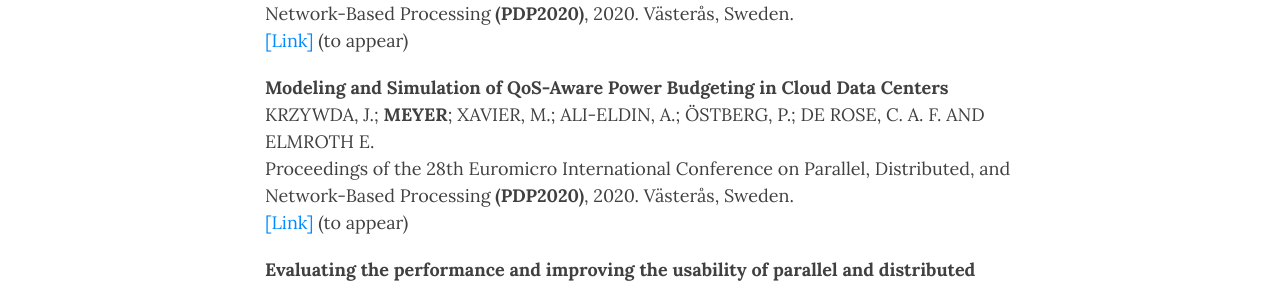
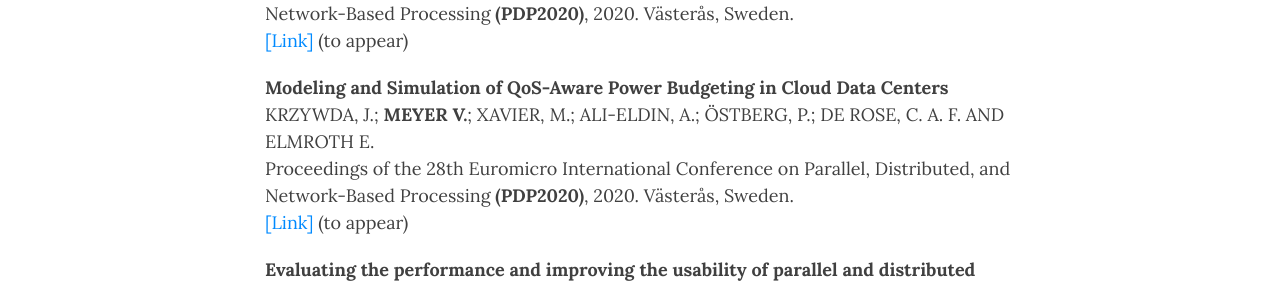
Before and after one commit to ViniciusMeyer/viniciusmeyer.github.io, a Jekyll site: the page built from publications.md, in a window 1280 px wide and 900 px high. Shown: the part 429-716 px from the top of the window. Built offline with Jekyll 4.4.1, drawn with Linux system fonts in a browser that asks for light colours; nearby versions of some CDN libraries.

```diff
--- a/publications.md
+++ b/publications.md
@@ -25,7 +25,7 @@ You can also browse my <a href="https://scholar.google.com.br/citations?user=t9w
     <div class="media-body">
        <p class="media-heading">
           <strong>Modeling and Simulation of QoS-Aware Power Budgeting in Cloud Data Centers</strong><br />
-          KRZYWDA, J.; <b>MEYER</b>; XAVIER, M.;  ALI-ELDIN, A.; ÖSTBERG, P.; DE ROSE, C. A. F. AND ELMROTH E.<br />
+          KRZYWDA, J.; <b>MEYER V.</b>; XAVIER, M.;  ALI-ELDIN, A.; ÖSTBERG, P.; DE ROSE, C. A. F. AND ELMROTH E.<br />
 		Proceedings of the 28th Euromicro International Conference on Parallel, Distributed, and Network-Based Processing <b>(PDP2020)</b>, 2020. Västerås, Sweden.<br />
           <a href="a">[Link]</a> (to appear) <br />
        </p>
```
